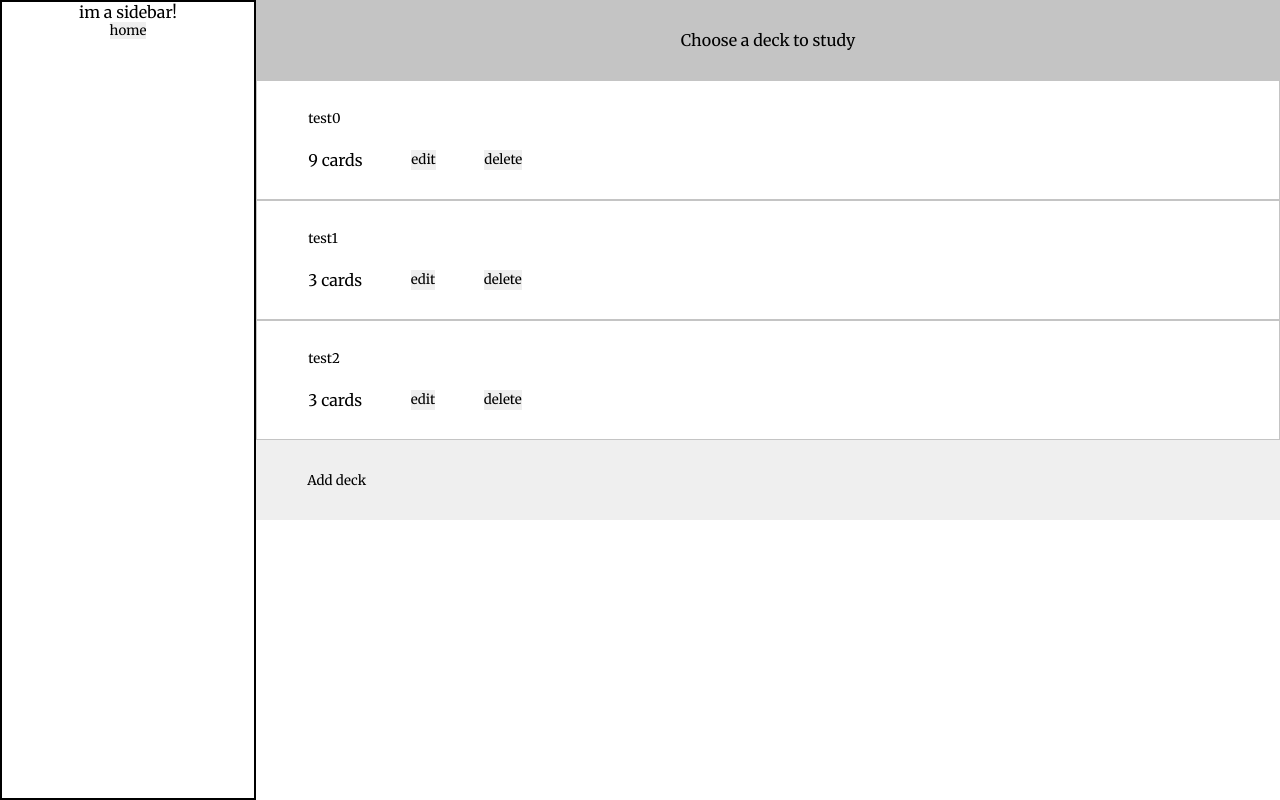
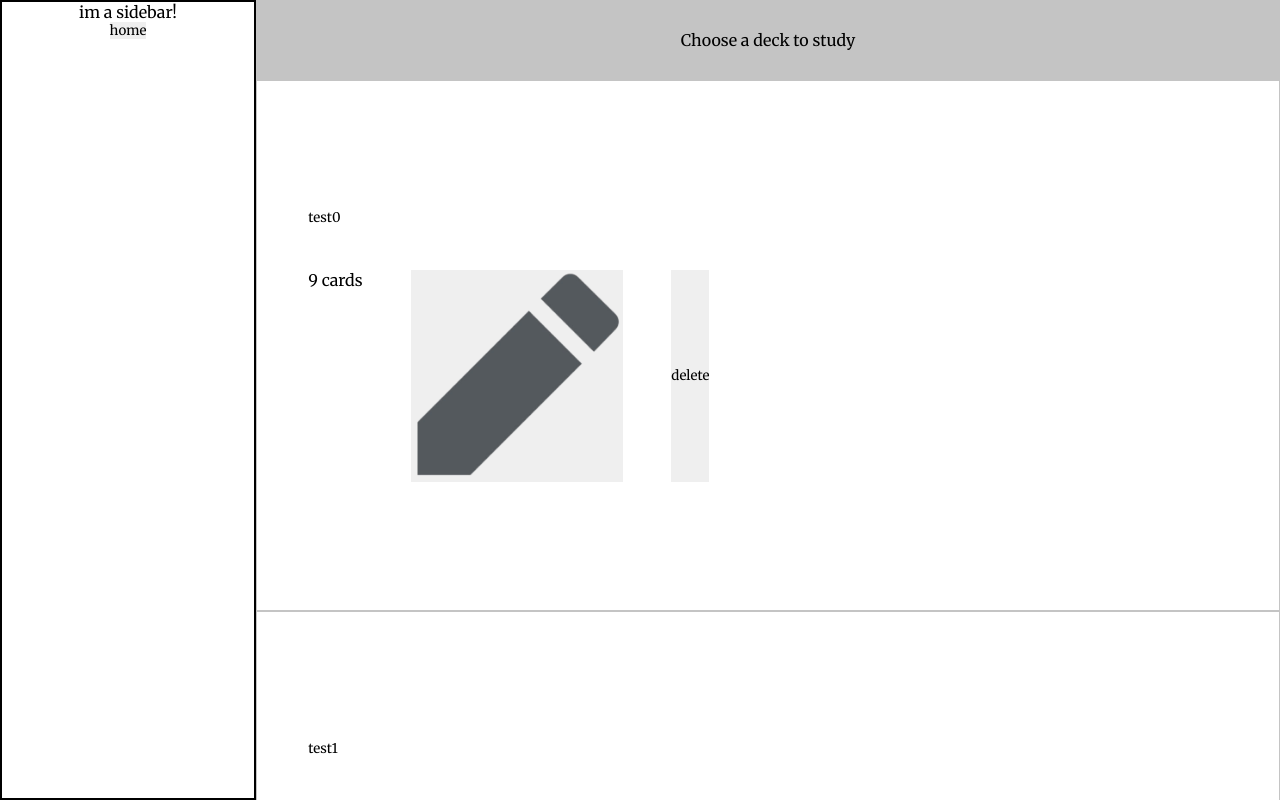
Before and after one commit to w1dering/w1dering.github.io, a React (Vite) app in the folder wild-card/: page / in a window 1280 px wide. Built offline with nearby package versions, Linux system fonts and the light colour scheme; no server answers.

Commit message:
added compatibility for images in buttons

```diff
--- a/wild-card/src/components/Button/Button.tsx
+++ b/wild-card/src/components/Button/Button.tsx
@@ -1,12 +1,24 @@
 interface Props {
-	content: string; // make this string OR image
+	content?: string; // make this string OR image
 	fn: (e: React.MouseEvent<HTMLButtonElement>) => void;
 	id?: string;
 	className?: string;
 	enabled?: boolean;
+	img?: {
+		src: string;
+		className?: string;
+		id?: string;
+	};
 }
 
-const Button = ({ content, fn, id = "", className = "", enabled = true}: Props) => {
+const Button = ({
+	content,
+	fn,
+	id = "",
+	className = "",
+	enabled = true,
+	img,
+}: Props) => {
 	return (
 		<button
 			onClick={(e) => fn(e)}
@@ -14,6 +26,9 @@ const Button = ({ content, fn, id = "", className = "", enabled = true}: Props)
 			className={className}
 			disabled={!enabled}
 		>
+			{img && (
+				<img src={img.src} className={img.className} id={img.id}></img>
+			)}
 			{content}
 		</button>
 	);
--- a/wild-card/src/components/DeckListEntry/DeckListEntry.css
+++ b/wild-card/src/components/DeckListEntry/DeckListEntry.css
@@ -14,8 +14,18 @@
     display: flex;
     gap: 5%;
     width: 100%;
+    height: 40%;
 }
 
 .deck-list-entry-title {
     resize: none;
 }
+
+.deck-list-entry-edit-button {
+    height: 100%;
+}
+
+.deck-list-entry-edit-button-icon {
+    height: 100%;
+    object-fit: contain;
+}
--- a/wild-card/src/components/DeckListEntry/DeckListEntry.tsx
+++ b/wild-card/src/components/DeckListEntry/DeckListEntry.tsx
@@ -28,7 +28,7 @@ const DeckListEntry = ({ name, cards, deleteDeck, renameDeck }: Props) => {
 	const handleTextKeyDown = (
 		event: React.KeyboardEvent<HTMLTextAreaElement>
 	) => {
-		if (event.key === "Enter") {
+		if (event.key === "Enter" || event.key === "Escape") {
 			event.preventDefault();
 			event.currentTarget.blur();
 		}
@@ -57,11 +57,12 @@ const DeckListEntry = ({ name, cards, deleteDeck, renameDeck }: Props) => {
 					{cards !== 1 && "s"}
 				</div>
 				<Button
-					content="edit"
+					img={{src: "/img/edit.png", className: "deck-list-entry-edit-button-icon"}}
 					fn={(e: React.MouseEvent<HTMLButtonElement>) => {
 						e.stopPropagation();
 						editDeck();
 					}}
+					className="deck-list-entry-edit-button"
 				/>
 				<Button
 					content="delete"
```
Also changed, not shown: wild-card/public/img/edit.png (added).
